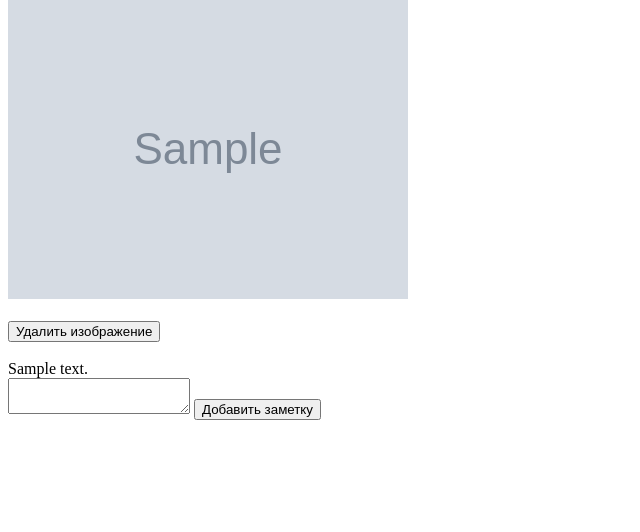
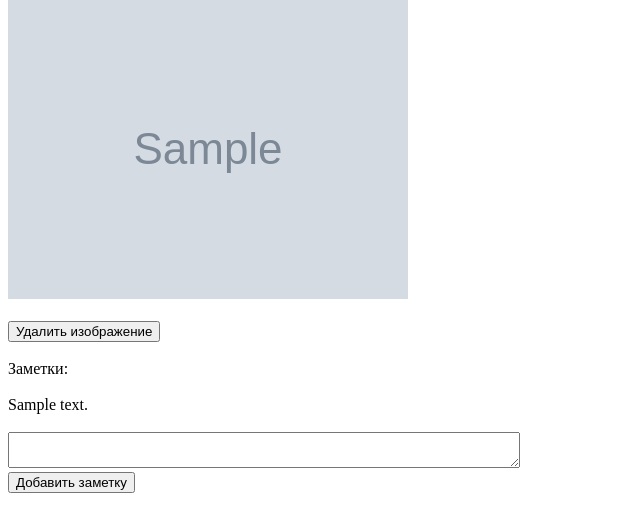
Before and after one commit to yarara/gallery, a Django app: page /userdashboard/image/1/ in a window 1280 px wide. Shown: the part 39-571 px from the top of the page, without its empty margins (0-640 px from the left). Run offline with Django 3.2, Linux system fonts and the light colour scheme; a user stored in the database is signed in; tables that the repository leaves empty hold one stand-in row (values such as "Sample post"); grey boxes marked "Sample" are stand-in pictures; parts of the project's set-up code (start-up, migrations or seed data) failed here and were passed over.

Commit message:
Update image.html

```diff
--- a/templates/gallery/image.html
+++ b/templates/gallery/image.html
@@ -16,19 +16,21 @@
     {%endif%}
 
 
-    <div style="width: 40%" name="notelist" >
+    <br>Заметки:
+    <div style="width: 40%;" name="notelist" >
         {% for note in image_note%}
             {% if note.user == user %}
                 <br>{{note.text_note}}
             {% endif %}
         {% endfor%}
-
+    </div>
+    <br>
         <form action="." method="POST">
             {% csrf_token %}
-            <textarea name="notearea"></textarea>
-            <input type="submit" value="Добавить заметку">
+            <textarea style="width: 40%" name="notearea"></textarea>
+            <br><input type="submit" value="Добавить заметку">
         </form>
-    </div>
+
 {%endif%}
 
 {% endblock %}
```
